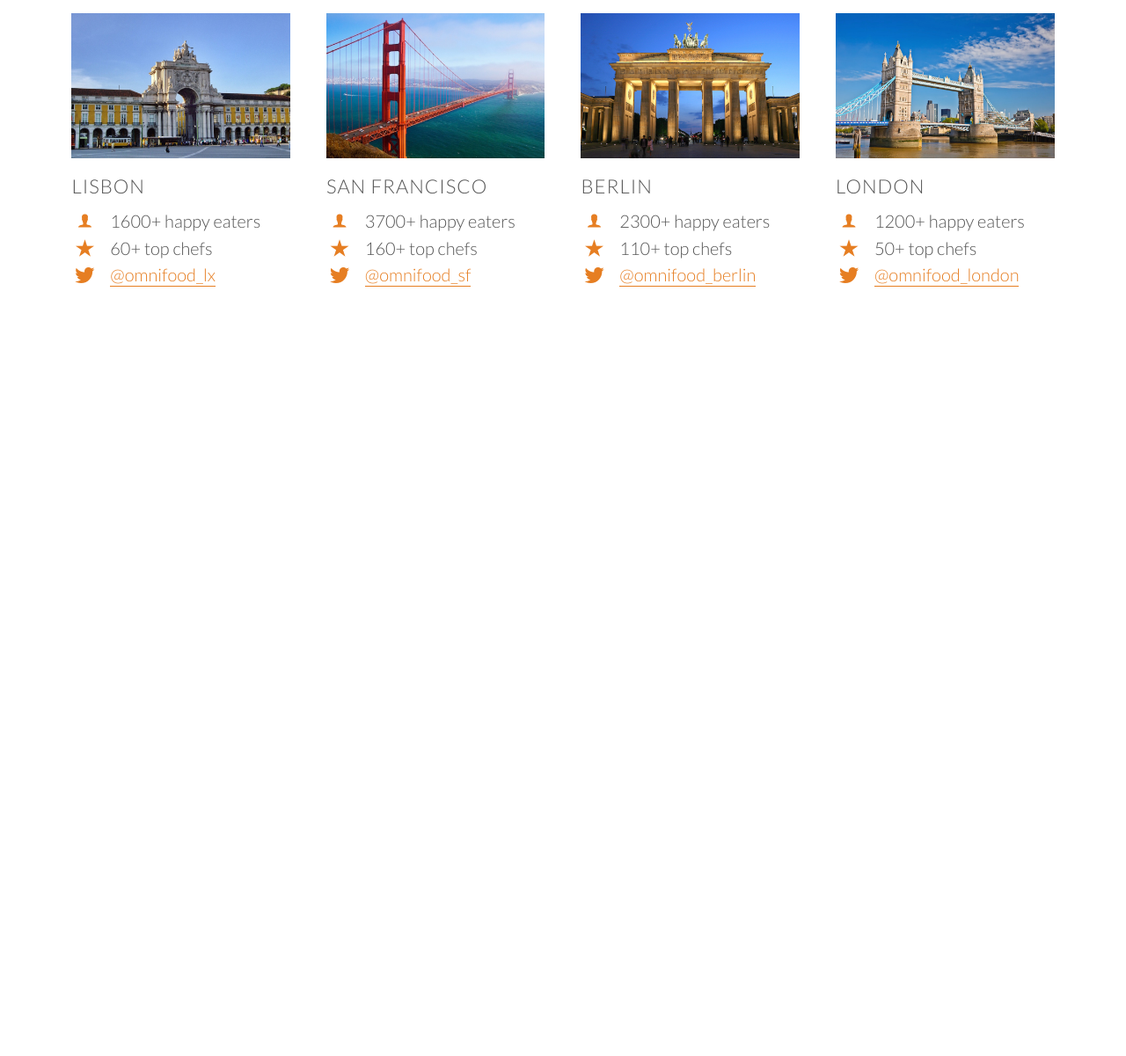
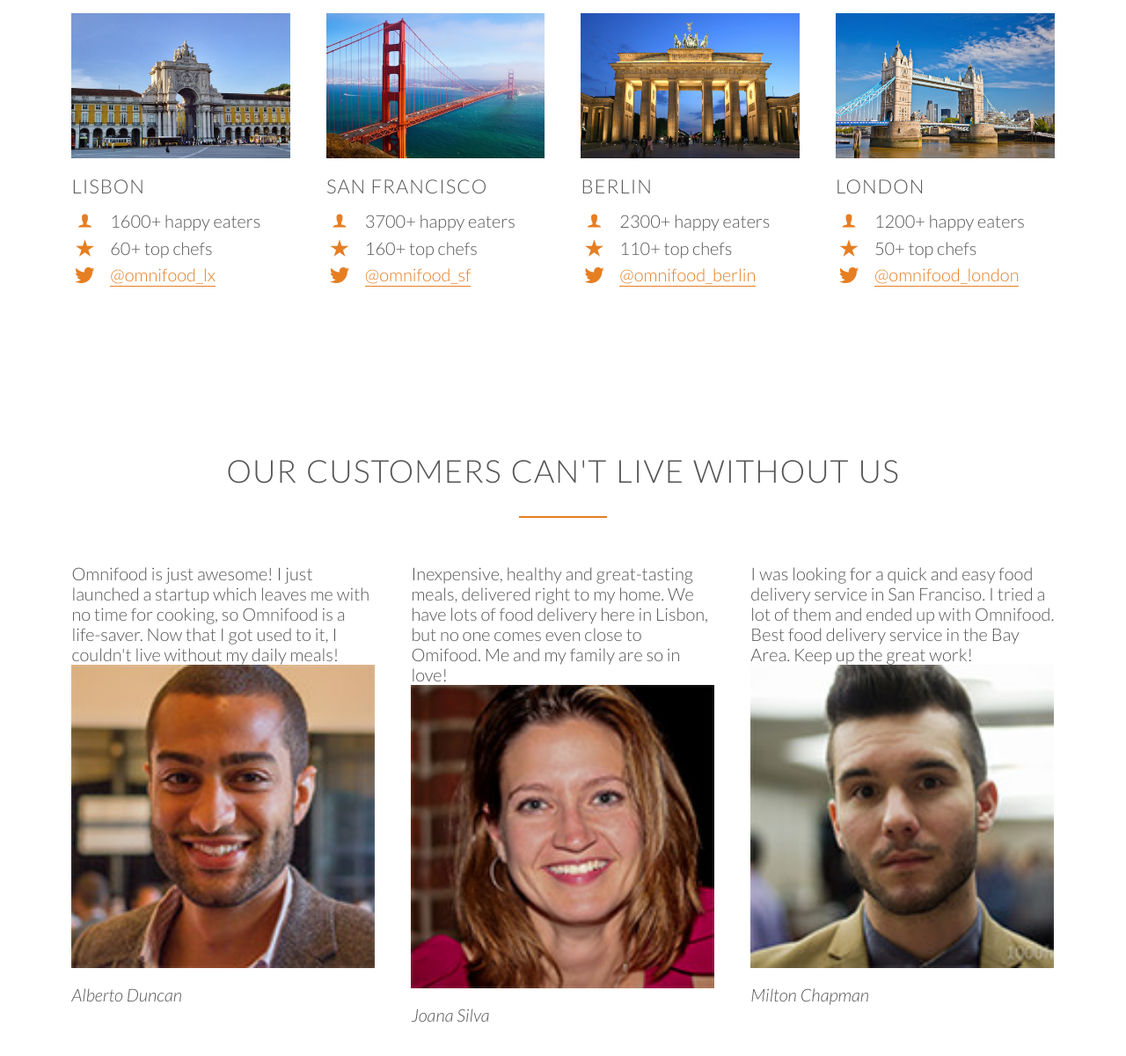
Before and after one commit to josephDorsey/testOmnifood, a plain HTML site: page Omnifood/index.html in a window 1280 px wide. Shown: the part 2935-4136 px from the top of the page at 88% size. Before the commit the page ends 3370 px from the top, so only its background shows below. Drawn offline with Linux system fonts and the light colour scheme; files whose address does not match are found by name.

Commit message:
finished building customer testimonials p1

```diff
--- a/Omnifood/index.html
+++ b/Omnifood/index.html
@@ -270,5 +270,36 @@
         </div>
       </div>
     </section>
+    <section class="section-testimonials">
+      <div class="row">
+        <h2>Our customers can't live without us</h2>
+      </div>
+      <div class="row">
+        <div class="col span-1-of-3 box">
+          <blockquote>
+            Omnifood is just awesome! I just launched a startup which leaves me
+            with no time for cooking, so Omnifood is a life-saver. Now that I
+            got used to it, I couldn't live without my daily meals!
+          </blockquote>
+          <cite><img src="/resources/img/customer-1.jpg" />Alberto Duncan</cite>
+        </div>
+        <div class="col span-1-of-3 box">
+          <blockquote>
+            Inexpensive, healthy and great-tasting meals, delivered right to my
+            home. We have lots of food delivery here in Lisbon, but no one comes
+            even close to Omifood. Me and my family are so in love!
+          </blockquote>
+          <cite><img src="/resources/img/customer-2.jpg" />Joana Silva</cite>
+        </div>
+        <div class="col span-1-of-3 box">
+          <blockquote>
+            I was looking for a quick and easy food delivery service in San
+            Franciso. I tried a lot of them and ended up with Omnifood. Best
+            food delivery service in the Bay Area. Keep up the great work!
+          </blockquote>
+          <cite><img src="/resources/img/customer-3.jpg" />Milton Chapman</cite>
+        </div>
+      </div>
+    </section>
   </body>
 </html>
```
Also changed, not shown: Omnifood/README.md.
